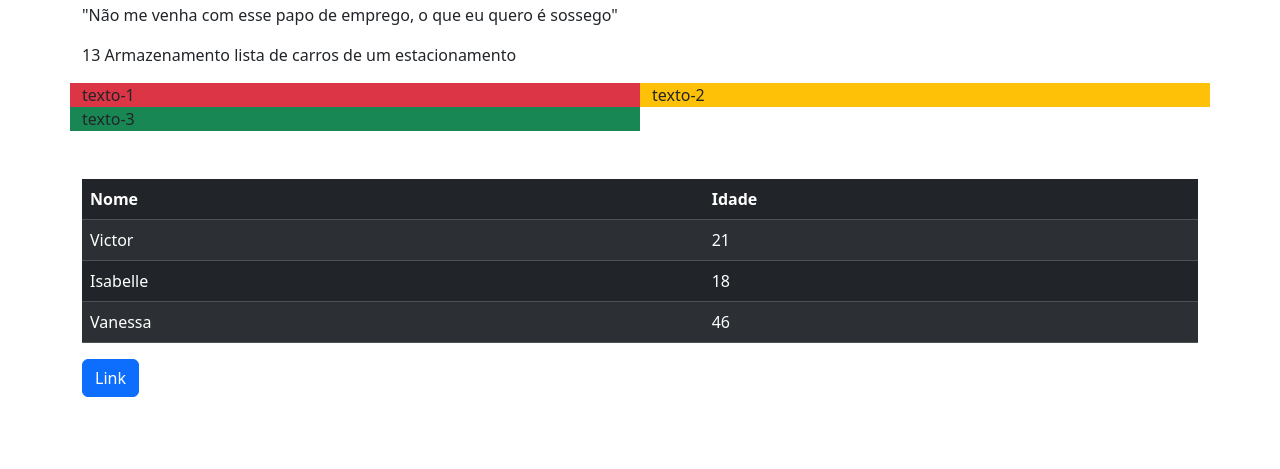
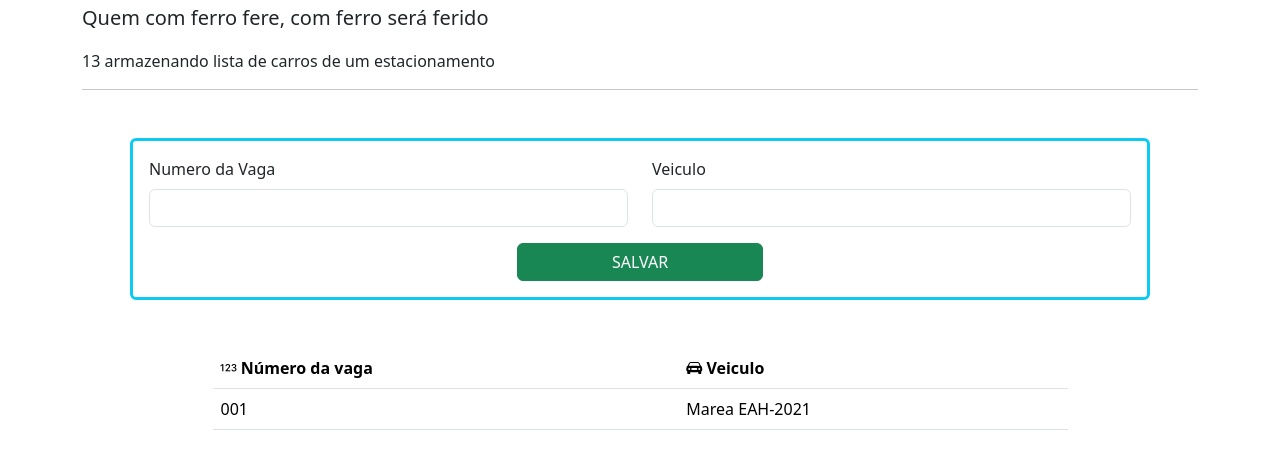
Before and after one commit to chinagliadev/exercicios-JS, a plain HTML site: page exercicio013/index.html in a window 1280 px wide. Shown: the part 53-522 px from the top of the page. Drawn offline with nearby package versions, Linux system fonts and the light colour scheme.

Commit message:
Exercicio sobre cadastro de veiculos utilizando arrays e o laço de repetição FOR

```diff
--- a/exercicio013/app.js
+++ b/exercicio013/app.js
@@ -0,0 +1,19 @@
+let numerosDeVagas = []
+let veiculos = []
+
+function fnSalvarVeiculo() {
+    numerosDeVagas.push(document.getElementById("numero_vaga").value)
+    veiculos.push(document.getElementById("veiculo").value)
+}
+
+function fnListarVeiculo() {
+
+    document.getElementById('tabela_veiculos').innerHTML = ""
+    for(let i =0; i < veiculos.length; i++){
+        document.getElementById("tabela_veiculos").innerHTML += `<tr>`
+        document.getElementById("tabela_veiculos").innerHTML += `<td> ${numerosDeVagas[i]} </td><td>${veiculos[i]}</td>`
+        document.getElementById("tabela_veiculos").innerHTML += `<tr>`
+    }
+}
+
+function fnLimpar() { }
--- a/exercicio013/index.html
+++ b/exercicio013/index.html
@@ -1,52 +1,59 @@
 <!DOCTYPE html>
-<html lang="pt-br">
+<html lang="en">
 
 <head>
     <meta charset="UTF-8">
     <meta name="viewport" content="width=device-width, initial-scale=1.0">
-    <title>Exercicio 013</title>
     <link href="https://cdn.jsdelivr.net/npm/bootstrap@5.3.8/dist/css/bootstrap.min.css" rel="stylesheet"
         integrity="sha384-sRIl4kxILFvY47J16cr9ZwB07vP4J8+LH7qKQnuqkuIAvNWLzeN8tE5YBujZqJLB" crossorigin="anonymous">
+    <link rel="stylesheet" href="https://cdn.jsdelivr.net/npm/bootstrap-icons@1.13.1/font/bootstrap-icons.min.css">
+    <title>Exercicio 013</title>
 </head>
 
 <body>
-    <div class="container-md">
+    <div class="container">
         <h1>Exercicio 013</h1>
-        <blockquote>"Não me venha com esse papo de emprego, o que eu quero é sossego"</blockquote>
-        <p>13 Armazenamento lista de carros de um estacionamento</p>
+        <blockquote class="blockquote">Quem com ferro fere, com ferro será ferido</blockquote>
+        <p>13 armazenando lista de carros de um estacionamento</p>
+        <hr>
+        <form class="border border-info border-3 rounded p-3 m-5">
             <div class="row">
-            <div class="col-12-sm col-md-6 bg-danger">
-                texto-1
+                <div class="col-sm-12 col-md-6">
+                    <label for="numero_vaga" class="form-label">Numero da Vaga</label>
+                    <input class="form-control" type="text" id="numero_vaga">
                 </div>
-            <div class="col-12-sm col-md-6 bg-warning">
-                texto-2
-            </div>
-            <div class="col-12-sm col-md-6 bg-success">
-                texto-3
+                <div class="col-sm-12 col-md-6 mb-3">
+                    <label for="numero_vaga" class="form-label">Veiculo</label>
+                    <input class="form-control" type="text" id="veiculo">
                 </div>
             </div>
-        <table class="table table-dark table-striped table-hover mt-5">
+            <div class="row">
+                <div class="col text-center">
+                    <button type="button" class="btn btn-success w-25" onclick="fnSalvarVeiculo();fnListarVeiculo()">SALVAR</button>
+                </div>
+            </div>
+        </form>
+        <div class="row">
+            <table class="table w-75 m-auto">
                 <thead>
-                <th>Nome</th>
-                <th>Idade</th>
+                    <thead>
+                        <tr>
+                            <th><i class="bi bi-123"></i> Número da vaga</th>
+                            <th><i class="bi bi-car-front-fill"></i> Veiculo</th>
+                        </tr>
                     </thead>
-            <tbody>
+                </thead>
+                <tbody id="tabela_veiculos">
                     <tr>
-                    <td>Victor</td>
-                    <td>21</td>
-                </tr>
-                <tr>
-                    <td>Isabelle</td>
-                    <td>18</td>
-                </tr>
-                <tr>
-                    <td>Vanessa</td>
-                    <td>46</td>
+                        <td>001</td>
+                        <td>Marea EAH-2021</td>
                     </tr>
                 </tbody>
             </table>
-        <a href="" class="btn btn-primary">Link</a>
         </div>
+    </div>
+
+    <script src="app.js"></script>
 </body>
 
 </html>
```
Lines whose indentation alone changed are shown as unchanged.
